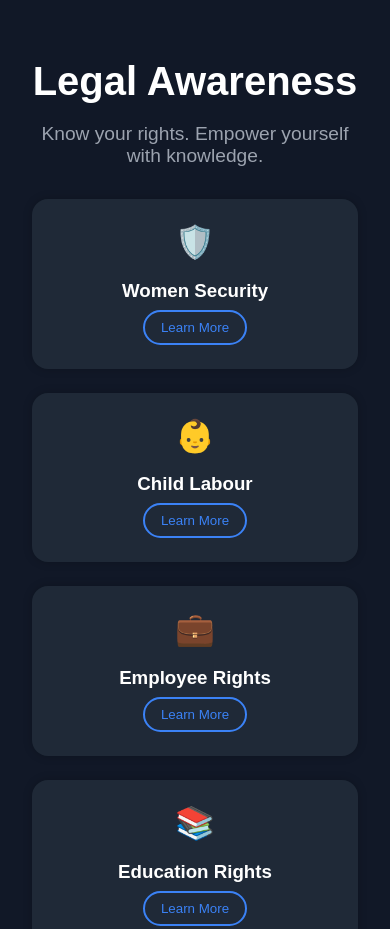
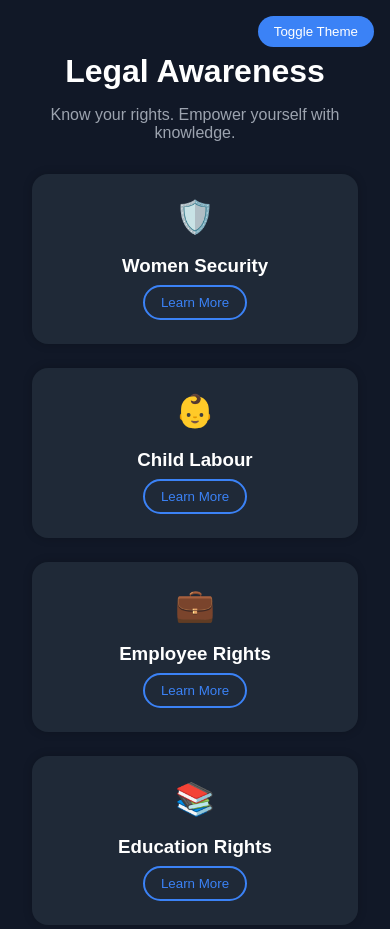
Before and after one commit to saifu8nnn/nyaybot-assis, a plain HTML site: page sec.html in a window 390 px wide. Shown: the top 929 px of the page. Drawn offline with Linux system fonts and the light colour scheme.

Commit message:
Update sec.html

```diff
--- a/sec.html
+++ b/sec.html
@@ -4,12 +4,22 @@
   <meta charset="UTF-8" />
   <meta name="viewport" content="width=device-width, initial-scale=1.0" />
   <title>NyayBot - Legal Awareness</title>
-  <style>body.dark-theme {
-    background-color: #111827;
-    color: #ffffff;
+  <style>
+    :root {
+      --bg-color: #111827;
+      --text-color: #ffffff;
+      --card-bg: #1f2937;
+      --highlight: #3b82f6;
+      --subtitle-color: #9ca3af;
+    }
+
+    body {
+      background-color: var(--bg-color);
+      color: var(--text-color);
       font-family: Arial, sans-serif;
       margin: 0;
       padding: 0;
+      transition: background 0.3s, color 0.3s;
     }
 
     .container {
@@ -25,9 +35,21 @@
     }
 
     .subtitle {
-    color: #9ca3af;
+      color: var(--subtitle-color);
       margin-bottom: 2rem;
       font-size: 1.2rem;
+    }
+
+    .toggle-theme {
+      position: absolute;
+      top: 1rem;
+      right: 1rem;
+      background: var(--highlight);
+      color: white;
+      border: none;
+      padding: 0.5rem 1rem;
+      border-radius: 20px;
+      cursor: pointer;
     }
 
     .grid {
@@ -37,23 +59,30 @@
     }
 
     .card {
-    background: #1f2937;
+      background: var(--card-bg);
       padding: 1.5rem;
       border-radius: 1rem;
       box-shadow: 0 0 10px #00000033;
       transition: transform 0.3s ease, box-shadow 0.3s ease;
       cursor: pointer;
+      opacity: 0;
+      transform: translateY(20px);
+      animation: fadeIn 0.6s ease forwards;
+    }
+
+    .card:nth-child(even) {
+      animation-delay: 0.1s;
     }
 
     .card:hover {
-    transform: translateY(-5px);
-    box-shadow: 0 8px 20px #00000055;
+      transform: translateY(20px);
+      box-shadow: 0 8px 20px #ba9d9d55;
     }
 
     .card .icon {
       font-size: 2rem;
       margin-bottom: 1rem;
-    color: #3b82f6;
+      color: var(--highlight);
     }
 
     .card h3 {
@@ -62,17 +91,39 @@
 
     .card button {
       background: transparent;
-    border: 2px solid #3b82f6;
-    color: #3b82f6;
+      border: 2px solid var(--highlight);
+      color: var(--highlight);
       padding: 0.5rem 1rem;
       border-radius: 9999px;
       cursor: pointer;
       transition: background 0.3s, color 0.3s;
     }
 
+    .card button:focus {
+      background: var(--highlight);
+      color: white;
+      outline: none;
+    }
     .card button:hover {
     background: #3b82f6;
     color: white;
+  }
+
+    @keyframes fadeIn {
+      to {
+        opacity: 1;
+        transform: translateY(0);
+      }
+    }
+
+    @media (max-width: 600px) {
+      h1 {
+        font-size: 2rem;
+      }
+
+      .subtitle {
+        font-size: 1rem;
+      }
     }
   </style>
   <script>
@@ -80,20 +131,37 @@
       window.location.href = `sections/${section}.html`;
     }
 
+    function toggleTheme() {
+      const root = document.documentElement;
+      const currentBg = getComputedStyle(root).getPropertyValue('--bg-color');
+      if (currentBg.trim() === '#111827') {
+        root.style.setProperty('--bg-color', '#f9fafb');
+        root.style.setProperty('--text-color', '#111827');
+        root.style.setProperty('--card-bg', '#ffffff');
+        root.style.setProperty('--subtitle-color', '#374151');
+      } else {
+        root.style.setProperty('--bg-color', '#111827');
+        root.style.setProperty('--text-color', '#ffffff');
+        root.style.setProperty('--card-bg', '#1f2937');
+        root.style.setProperty('--subtitle-color', '#9ca3af');
+      }
+    }
   </script>
 </head>
-<body class="dark-theme">
+<body>
+  <button class="toggle-theme" onclick="toggleTheme()">Toggle Theme</button>
   <div class="container">
     <h1>Legal Awareness</h1>
     <p class="subtitle">Know your rights. Empower yourself with knowledge.</p>
 
     <div class="grid">
-      <div class="card" onclick="goTo('women-security')">
+      <!-- Repeatable Cards -->
+      <div class="card" onclick="goTo('women-security')" tabindex="0" aria-label="Women Security">
         <div class="icon">🛡️</div>
         <h3>Women Security</h3>
         <button>Learn More</button>
       </div>
-      <div class="card" onclick="goTo('child-labour')">
+      <div class="card" onclick="goTo('child-labour')" tabindex="0" aria-label="Child Labour">
         <div class="icon">👶</div>
         <h3>Child Labour</h3>
         <button>Learn More</button>
@@ -163,10 +231,7 @@
         <h3>RTI – Right to Information</h3>
         <button>Learn More</button>
       </div>
-
     </div>
   </div>
-
-  <script src="js/script.js"></script>
 </body>
 </html>
```
Lines whose indentation alone changed are shown as unchanged.
